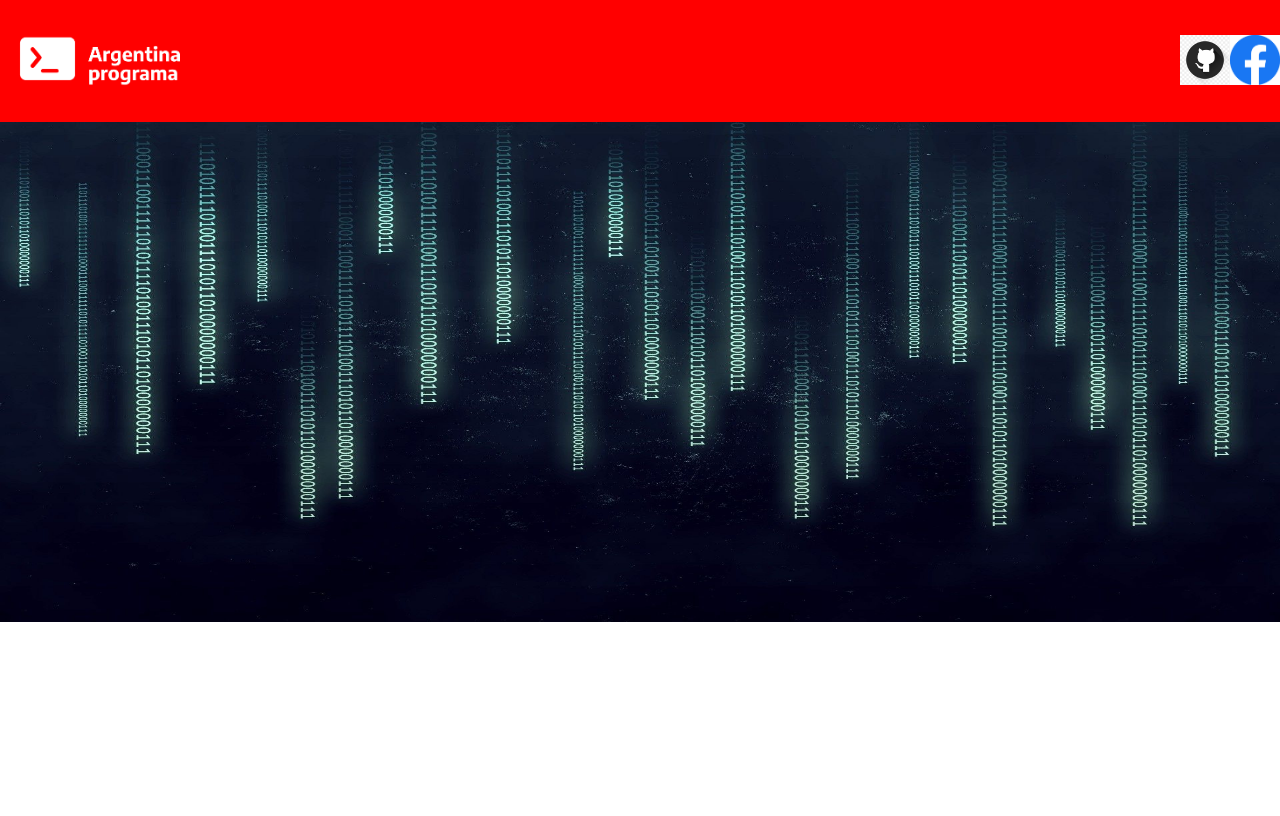
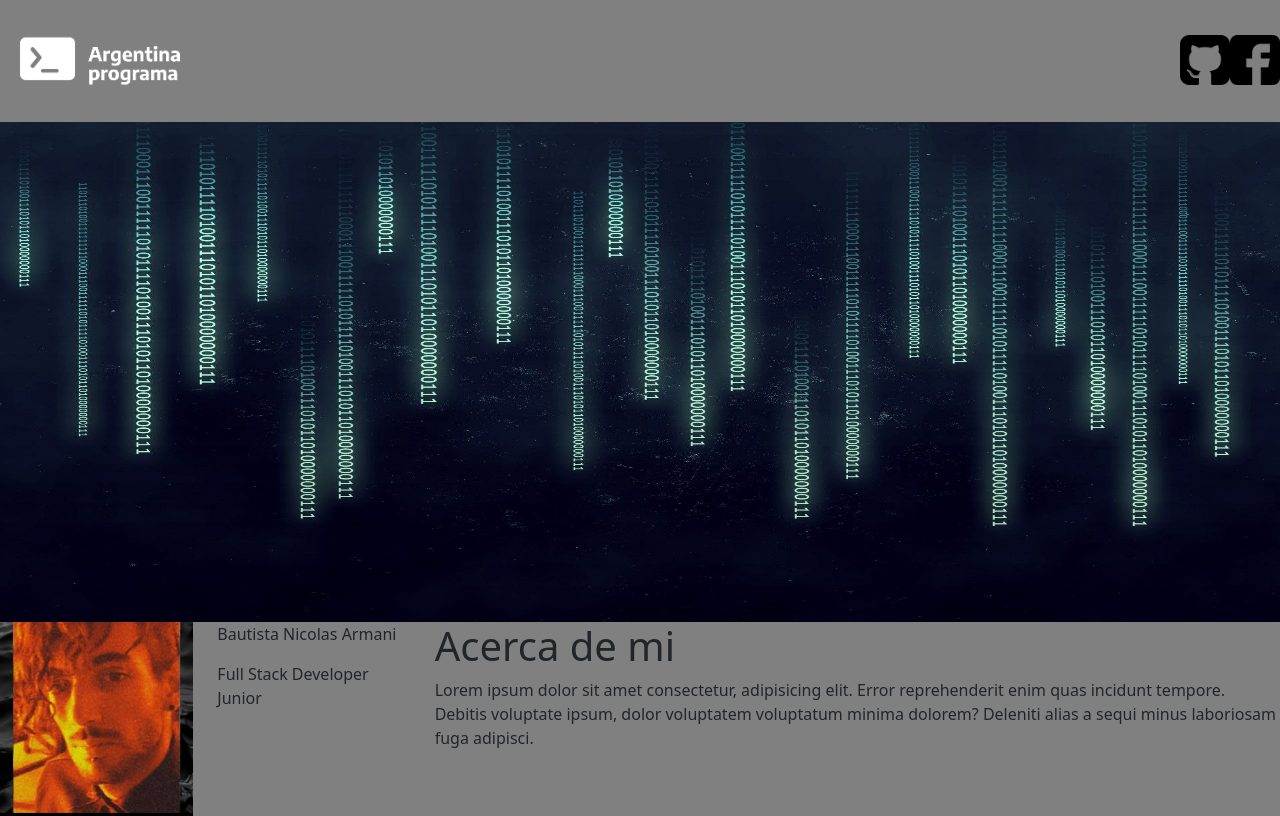
Before and after one commit to bautiarmanicode/ProyectoIntegrador_ArmaniBautista, an Angular app in the folder ProyectoIntegrador_BautistaArmani/ProyectoIntegrador/FrontEnd/: page / in a window 1280 px wide. Built offline with nearby package versions, Linux system fonts and the light colour scheme.

Commit message:
Seccion acerca de

```diff
--- a/ProyectoIntegrador_BautistaArmani/ProyectoIntegrador/FrontEnd/src/app/componentes/acercade/acercade.component.html
+++ b/ProyectoIntegrador_BautistaArmani/ProyectoIntegrador/FrontEnd/src/app/componentes/acercade/acercade.component.html
@@ -1,7 +1,21 @@
 
 
-<div class="container">
-    <div class="row">
+<div class="row">
+        <div class="col-xs-12 col-sm-2 col col-md-2 col-lg-2">
+            <img src="../../../assets/yo.jpg" class="img-fluid" />
+        </div>
 
+        <div class="col-xs-12 col-sm-2 col col-md-2 col-lg-2">
+         <p>Bautista Nicolas Armani</p>
+         <p> Full Stack Developer Junior</p>
+        </div>
+
+         <div class="col-xs-12 col-sm-8 col col-md-8 col-lg-8">
+            <span>
+
+                <h1>Acerca de mi</h1>
+                <p>Lorem ipsum dolor sit amet consectetur, adipisicing elit. Error reprehenderit enim quas incidunt tempore. Debitis voluptate ipsum, dolor voluptatem voluptatum minima dolorem? Deleniti alias a sequi minus laboriosam fuga adipisci.</p>
+            </span>
+
+         </div>
 </div>
-</div>
--- a/ProyectoIntegrador_BautistaArmani/ProyectoIntegrador/FrontEnd/src/app/componentes/header/header.component.css
+++ b/ProyectoIntegrador_BautistaArmani/ProyectoIntegrador/FrontEnd/src/app/componentes/header/header.component.css
@@ -1,6 +1,6 @@
 
 div{
-    background-color:red;
+    background-color:grey;
 
 }
 
--- a/ProyectoIntegrador_BautistaArmani/ProyectoIntegrador/FrontEnd/src/app/componentes/header/header.component.html
+++ b/ProyectoIntegrador_BautistaArmani/ProyectoIntegrador/FrontEnd/src/app/componentes/header/header.component.html
@@ -3,6 +3,8 @@
     <app-logo-ap>  </app-logo-ap>
     <app-social></app-social>
     <app-banner></app-banner>
+    <app-acercade></app-acercade>
+
 
 
 
```
Also changed, not shown: ProyectoIntegrador_BautistaArmani/ProyectoIntegrador/FrontEnd/src/assets/gitlogo.png, ProyectoIntegrador_BautistaArmani/ProyectoIntegrador/FrontEnd/src/assets/logofb.png.
